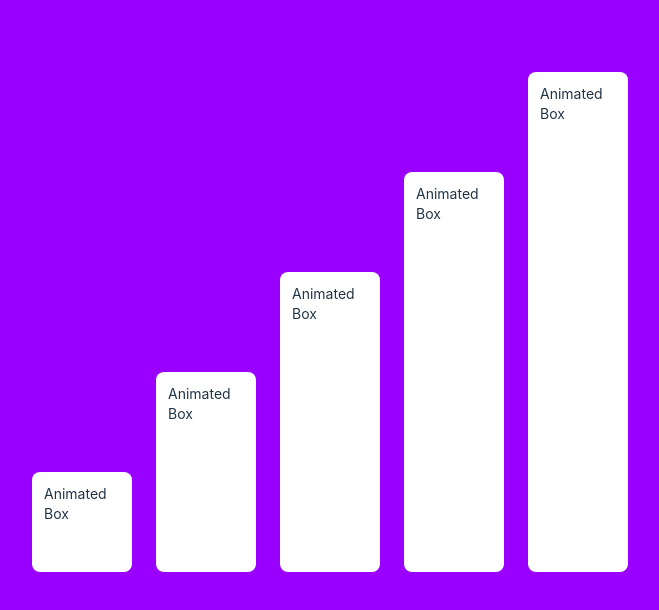
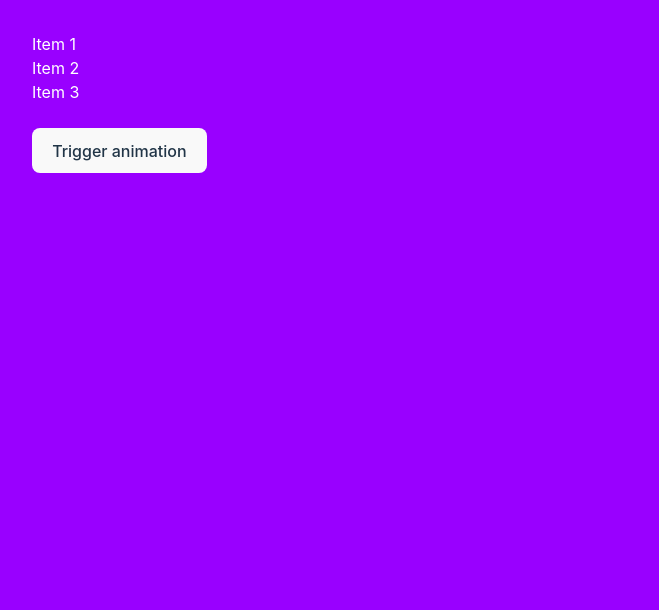
Before and after one commit to FarzeenZainab/animations-with-framer-motion, a React (Vite) app: page / in a window 1280 px wide. Shown: the top 610 px of the page, without its empty margins (0-659 px from the left). Built offline with nearby package versions, Linux system fonts and the light colour scheme.

Commit message:
using useAnimate function in framer motion

```diff
--- a/src/App.jsx
+++ b/src/App.jsx
@@ -3,7 +3,8 @@ import "./App.css";
 // import Gestures from "./components/gestures";
 // import Variants from "./components/variants";
 // import MultiVariants from "./components/multi-variants";
-import MultiVariantsLoop from "./components/multi-variants-loop";
+// import MultiVariantsLoop from "./components/multi-variants-loop";
+import UseAnimate from "./components/use-animate";
 
 function App() {
   return (
@@ -12,7 +13,8 @@ function App() {
       {/* <Gestures /> */}
       {/* <Variants /> */}
       {/* <MultiVariants /> */}
-      <MultiVariantsLoop />
+      {/* <MultiVariantsLoop /> */}
+      <UseAnimate />
     </div>
   );
 }
--- /dev/null
+++ b/src/components/use-animate.jsx
@@ -0,0 +1,78 @@
+import { useAnimate } from "framer-motion";
+import { useEffect } from "react";
+
+const UseAnimate = () => {
+  // allows us to animate elements will more control how the animation
+  // should progress, stop or sequence
+
+  // returns two arguments, a scope red and an animate function
+  const [scope, animate] = useAnimate();
+
+  useEffect(() => {
+    animate("li", { opacity: 1 });
+  }, [animate]);
+
+  const handleAnimate = async () => {
+    // use can pass any css selector here
+    await animate("li", {
+      opacity: 0,
+      transition: {
+        delay: 1,
+      },
+    });
+
+    // This selector is 'li', but we're not selecting all li
+    // elements on the page, only those that are a child of the scoped element
+    await animate("li", {
+      opacity: 1,
+      transition: {
+        delay: 1,
+      },
+    });
+  };
+
+  return (
+    <div>
+      {/*
+
+        Manual controls:
+
+        Declarative animations are ideal for most UI interactions.
+        But sometimes we need to orchestrate more complex sequences.
+
+        The useAnimate hook can be used to:
+
+        - Animate any HTML/SVG element
+        - Create complex sequences of animations
+        - Control animation with time, speed, play(), pause() and other playback controls
+
+        When the component calling useAnimate is removed, all animations started
+        with its returned animate function will be cleaned up automatically
+
+        useAnimate() vs <motion.div/>:
+        Declarative animations via motion components tend to be simple to write and
+        maintain. However, imperative animations via useAnimate() are very powerful, allowing:
+
+        - Complex animation sequencing
+        - Playback controls (pause/play etc)
+        - Animate MotionValues directly
+        - Animating "black box" components, where you don't have direct access to
+          rendered components, via DOM selectors
+
+      */}
+
+      <div ref={scope}>
+        <ul className="text-white">
+          <li className="opacity-0">Item 1</li>
+          <li className="opacity-0">Item 2</li>
+          <li className="opacity-0">Item 3</li>
+        </ul>
+        <button onClick={handleAnimate} className="mt-6">
+          Trigger animation
+        </button>
+      </div>
+    </div>
+  );
+};
+
+export default UseAnimate;
```
